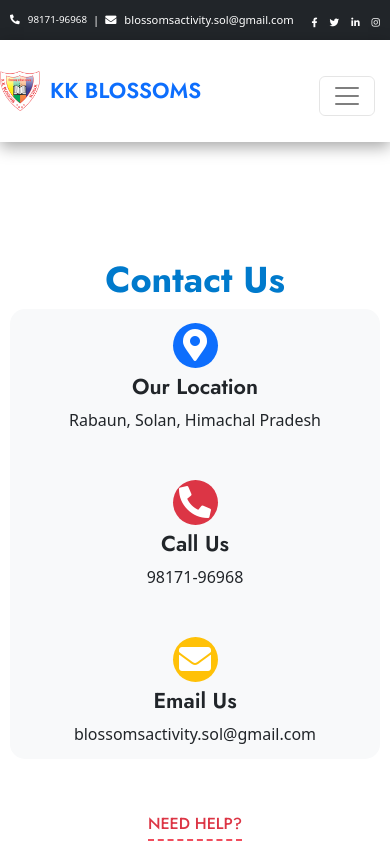
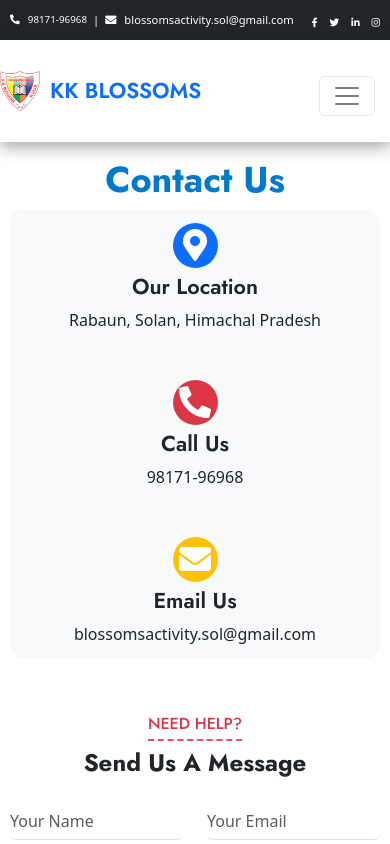
Before and after one commit to Bhawna615/KKBlossoms_School_CBSC, a React (Create React App) app in the folder my-app/: page /contact in a window 390 px wide. Shown: the top 844 px of the page. Built offline with nearby package versions, Linux system fonts and the light colour scheme; a web font is replaced by a local one.

Commit message:
Update Contact.css

```diff
--- a/my-app/src/project/Contact.css
+++ b/my-app/src/project/Contact.css
@@ -1,5 +1,5 @@
 @media (max-width: 480px) {
   .container {
-    padding-top: 210px !important;
+    padding-top: 110px !important;
   }
 }
```
